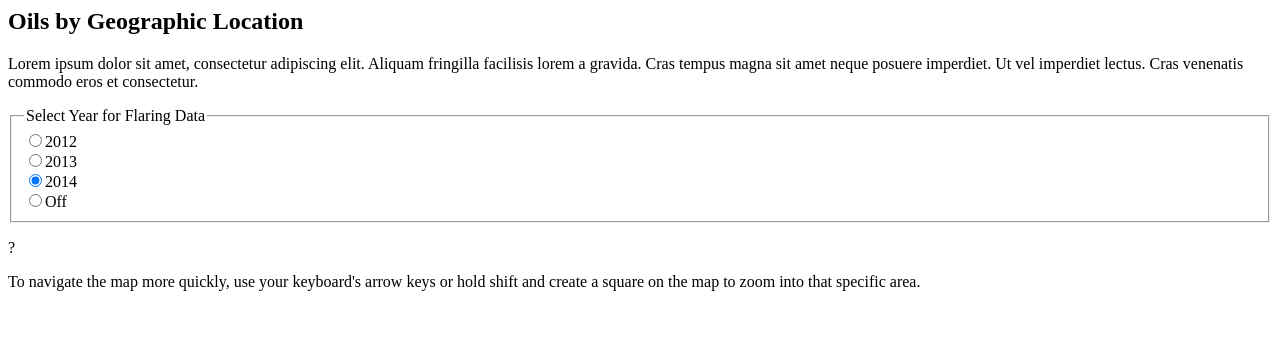
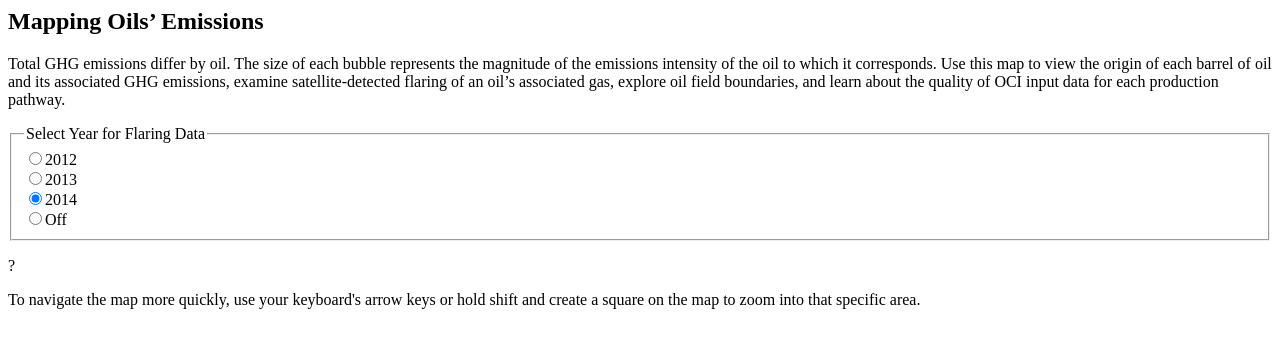
Before and after one commit to carnegieendowment/oil-climate-index-2, a Node project: template app/assets/scripts/templates/mapview.ejs in a window 1280 px wide. Shown: the top 348 px of the page. Run offline with Node 20 templates, Linux system fonts and the light colour scheme; the template is opened without the code that fills it, so the values that code supplies are empty.

Commit message:
Comms edits

```diff
--- a/app/assets/scripts/templates/mapview.ejs
+++ b/app/assets/scripts/templates/mapview.ejs
@@ -3,8 +3,8 @@
   <!-- intro -->
   <section class="intro">
     <div class="prose prose-centered">
-      <h1>Oils by Geographic Location</h1>
-      <p>Lorem ipsum dolor sit amet, consectetur adipiscing elit. Aliquam fringilla facilisis lorem a gravida. Cras tempus magna sit amet neque posuere imperdiet. Ut vel imperdiet lectus. Cras venenatis commodo eros et consectetur.</p>
+      <h1>Mapping Oils’ Emissions</h1>
+      <p>Total GHG emissions differ by oil. The size of each bubble represents the magnitude of the emissions intensity of the oil to which it corresponds. Use this map to view the origin of each barrel of oil and its associated GHG emissions, examine satellite-detected flaring of an oil’s associated gas, explore oil field boundaries, and learn about the quality of OCI input data for each production pathway.</p>
     </div>
   </section>
   <!--/ intro -->
```
